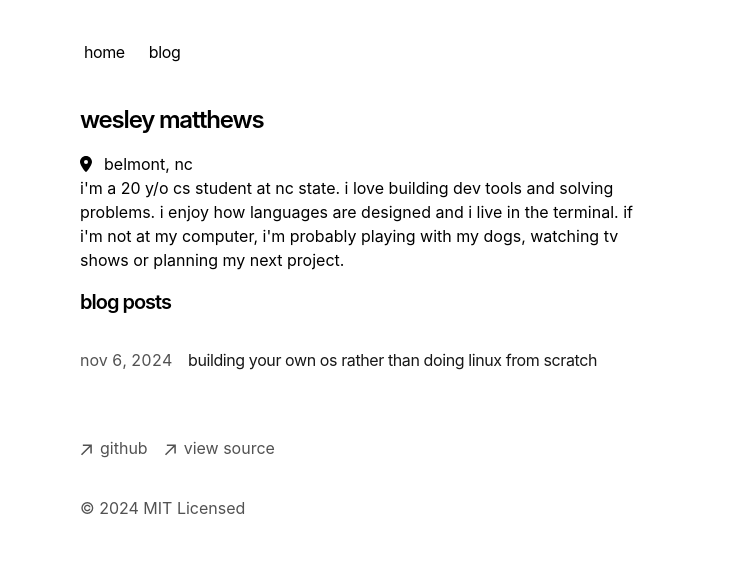
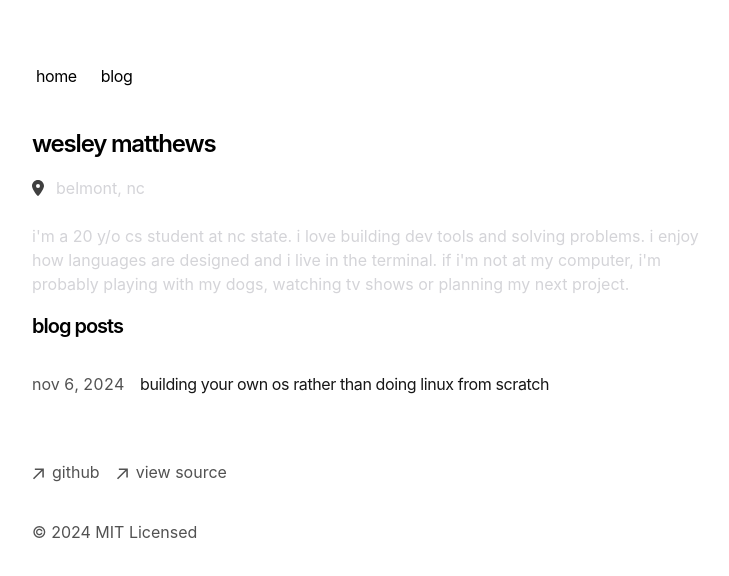
Before and after one commit to 2styx2/styx.dev, a Next.js app: page / in a window 1280 px wide. Shown: the top 576 px of the page, without its empty margins (272-1001 px from the left). Built offline with nearby package versions, Linux system fonts and the light colour scheme.

Commit message:
add some changes to the sytle

```diff
--- a/app/blog/[slug]/page.tsx
+++ b/app/blog/[slug]/page.tsx
@@ -25,7 +25,7 @@ export function generateMetadata({ params }) {
   } = post.metadata
   let ogImage = image
     ? image
-    : `${baseUrl}/og?title=${encodeURIComponent(title).toLowerCase()}`
+    : `${baseUrl}/og?title=${encodeURIComponent(title)}`
 
   return {
     title,
@@ -82,7 +82,7 @@ export default function Blog({ params }) {
           }),
         }}
       />
-      <h1 className="title font-semibold text-2xl tracking-tighter">
+      <h1 className=" text-wrap font-semibold text-2xl  max-w-[px]">
         {post.metadata.title}
       </h1>
       <div className="flex justify-between items-center mt-2 mb-8 text-sm">
--- a/app/blog/utils.ts
+++ b/app/blog/utils.ts
@@ -80,7 +80,7 @@ export function formatDate(date: string, includeRelative = false) {
     month: 'short',
     day: 'numeric',
     year: 'numeric',
-  }).toLowerCase()
+  })
 
   if (!includeRelative) {
     return fullDate
--- a/app/components/nav.tsx
+++ b/app/components/nav.tsx
@@ -23,7 +23,7 @@ export function Navbar() {
                 <Link
                   key={path}
                   href={path}
-                  className="transition-all hover:text-neutral-800 dark:hover:text-neutral-200 flex align-middle relative py-1 px-2 m-1"
+                  className="hover:underline hover:decoration-wavy underline-offset-4 transition-all hover:text-neutral-800 dark:hover:text-neutral-200 flex align-middle relative py-1 px-2 m-1"
                 >
                   {name}
                 </Link>
--- a/app/components/posts.tsx
+++ b/app/components/posts.tsx
@@ -24,7 +24,7 @@ export function BlogPosts() {
 
             <div className="w-full flex flex-col md:flex-row space-x-0 md:space-x-2">
               <p className="text-neutral-600 dark:text-neutral-400 w-[100px] tabular-nums">
-                {formatDate(post.metadata.publishedAt, false)}
+                {formatDate(post.metadata.publishedAt, false).toLowerCase()}
               </p>
               <p className="text-neutral-900 dark:text-neutral-100 tracking-tight">
                 {post.metadata.title.toLowerCase()}
--- a/app/layout.tsx
+++ b/app/layout.tsx
@@ -50,13 +50,13 @@ export default function RootLayout({
     <html
       lang="en"
       className={cx(
-        'text-black bg-white dark:text-white dark:bg-black',
+        'text-black bg-white dark:text-white dark:bg-zinc-950',
         GeistSans.variable,
         GeistMono.variable
       )}
     >
-      <body className="antialiased max-w-xl mx-4 mt-8 lg:mx-auto">
-        <main className="flex-auto min-w-0 mt-6 flex flex-col px-2 md:px-0">
+      <body className="mx-4 mb-40 mt-8 flex max-w-2xl flex-col antialiased md:flex-row lg:mx-auto">
+        <main className="text-left flex-auto min-w-0 mt-6 flex flex-col px-2 md:px-0">
           <Navbar />
           {children}
           <Footer />
--- a/app/page.tsx
+++ b/app/page.tsx
@@ -7,11 +7,13 @@ export default function Page() {
       <h1 className="mb-4 text-2xl font-semibold tracking-tighter">
         wesley matthews
       </h1>
-      <div className="flex items-center gap-3" >
-      <FontAwesomeIcon icon={faLocationDot} />
-      <p>belmont, nc</p>
+      <div className="mb-6 flex flex-col gap-2">
+      <div className="flex items-center gap-3 text-neutral-700 dark:text-neutral-300" >
+        <FontAwesomeIcon icon={faLocationDot} />
+        <p className="text-zinc-300">belmont, nc</p>
       </div>
-      <p className="mb-4">
+      </div>
+      <p className="mb-4 text-zinc-300">
         {`i'm a 20 y/o cs student at nc state.
         i love building dev tools and solving problems. i enjoy how languages are designed
         and i live in the terminal. if i'm not at my computer,
```
